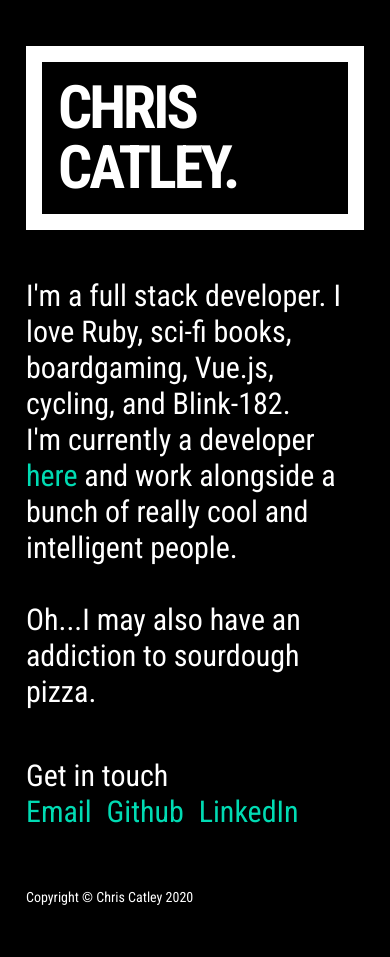
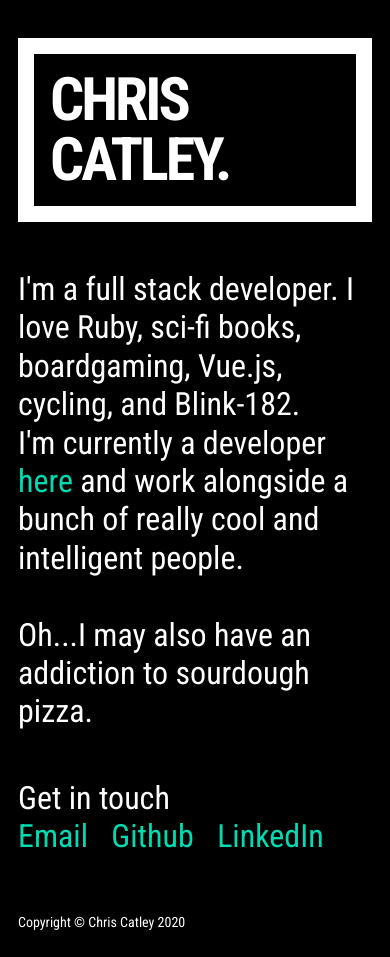
Before and after one commit to catley85/catley85.github.io, a PHP site: page / in a window 390 px wide. Before the commit the page ends 905 px from the top, so only its background shows below. Run offline with PHP 8.4, Linux system fonts and the light colour scheme; some libraries are stand-ins or nearby versions.

Commit message:
tidy: swap px to rem

```diff
--- a/index.html
+++ b/index.html
@@ -17,12 +17,12 @@
       href="https://cdn.rawgit.com/konpa/devicon/df6431e323547add1b4cf45992913f15286456d3/devicon.min.css"
     />
   </head>
-  <body class="p-3">
+  <body class="p-2">
     <div class="container">
       <div class="d-flex section">
         <div class="row">
           <h1 class="col-12 mb-0 p-3 p-md-4">CHRIS CATLEY.</h1>
-          <h3 class="col-12 col-md-10 col-lg-8 mb-0 pb-lg-5 pl-0 pt-5">
+          <h3 class="col-12 col-lg-8 mb-0 pb-lg-5 pl-0 pt-5">
             I'm a full stack developer. I love Ruby, sci-fi books, boardgaming,
             Vue.js, cycling, and Blink-182.
             </br>
@@ -33,13 +33,13 @@
             <br>
             Oh...I may also have an addiction to sourdough pizza.
           </h3>
-          <div class="col-12 col-md-10 col-lg-4 px-0 py-5 text-lg-right">
+          <div class="col-12 col-lg-4 px-0 py-5 text-lg-right">
             <h3 class="mb-0">
               Get in touch
             </h3>
             <h3 class="pb-2 pb-lg-0">
-              <a class="d-lg-block pr-2 pr-lg-0" href="mailto: chriscatley85@gmail.com" target="_blank">Email</a>
-              <a class="d-lg-block pr-2 pr-lg-0" href="https://github.com/catley85" target="_blank">Github</a>
+              <a class="d-lg-block pr-3 pr-lg-0" href="mailto: chriscatley85@gmail.com" target="_blank">Email</a>
+              <a class="d-lg-block pr-3 pr-lg-0" href="https://github.com/catley85" target="_blank">Github</a>
               <a class="d-lg-block" href="https://www.linkedin.com/in/chriscatley/" target="_blank">LinkedIn</a>
             </h3>
           </div>
--- a/main.css
+++ b/main.css
@@ -19,8 +19,7 @@ h1 {
 }
 
 h3 {
-  font-size: 28px;
-  line-height: 36px;
+  font-size: 2rem;
 }
 
 .copyright-copy {
@@ -42,10 +41,6 @@ h3 {
     font-size: 120px;
     line-height: 110px;
   }
-
-  h3 {
-    line-height: 34px;
-  }
 }
 
 @media only screen and (max-width: 768px) {
@@ -54,11 +49,6 @@ h3 {
     font-size: 60px;
     letter-spacing: -1px;
     line-height: 70px;
-  }
-
-  h3 {
-    font-size: 30px;
-    line-height: 36px;
   }
 }
 
```
